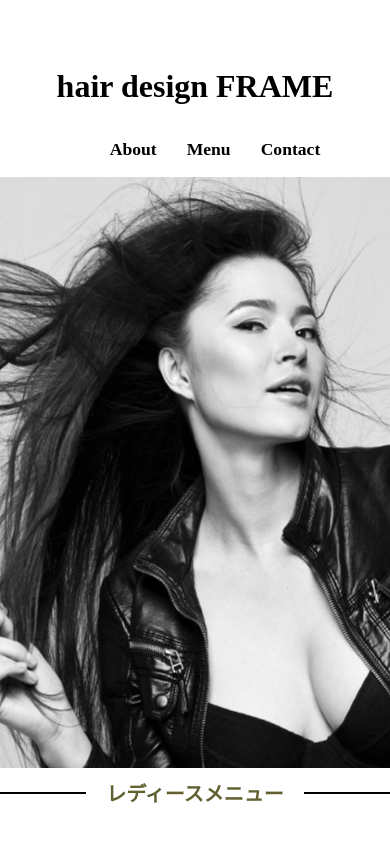
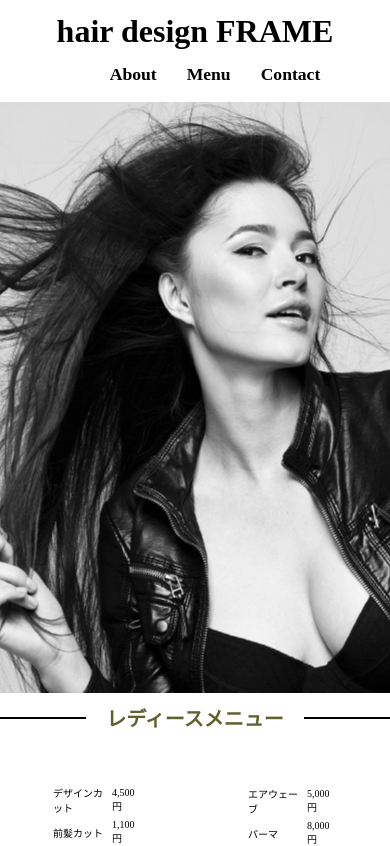
Before and after one commit to Akane492/samurai_HTML-CSS, a plain HTML site: page Hairsalon/menu.html in a window 390 px wide. Shown: the top 846 px of the page. Drawn offline with Linux system fonts and the light colour scheme.

Commit message:
first commit

```diff
--- a/Hairsalon/stylesheet.css
+++ b/Hairsalon/stylesheet.css
@@ -261,6 +261,9 @@ footer p {
 /*
 ----------mobile*/
 @media (max-width: 600px) {
+    .page-title {
+        margin-top: 5px;
+    }
     .page-title a {
         font-size: 2rem;
     }
@@ -272,7 +275,7 @@ footer p {
     /* header */
     .top-nav {
         font-size: 1.1rem;
-        margin-top: 5px;
+        margin-top: -15px;
     }
     .top-nav li {
         margin: 0 15px;
@@ -281,6 +284,7 @@ footer p {
     /* home */
     h2 {
         margin-top: 10px;
+        font-size: 20px;
     }
 
     /* about */
@@ -300,7 +304,7 @@ footer p {
     }
     .grid {
         display: grid;
-        grid-template-columns: repeat(2,minmax(240px, 1fr));
+        grid-template-columns: repeat(2,minmax(200px, 1fr));
     }
     .item {
         margin-top: 10px;
@@ -350,9 +354,9 @@ footer p {
             background-position: left 22% top 5%;
         }
         .menu-info td {
-            font-size: 12px;
+            font-size: 10px;
         }
         .menu-info2 td {
-            font-size: 12px;
+            font-size: 10px;
         }
 }
```
Also changed, not shown: Hairsalon/home.html (+1 -1 lines), .c9/metadata/environment/Hairsalon/home.html, .c9/metadata/environment/Hairsalon/stylesheet.css, 1 other file.
